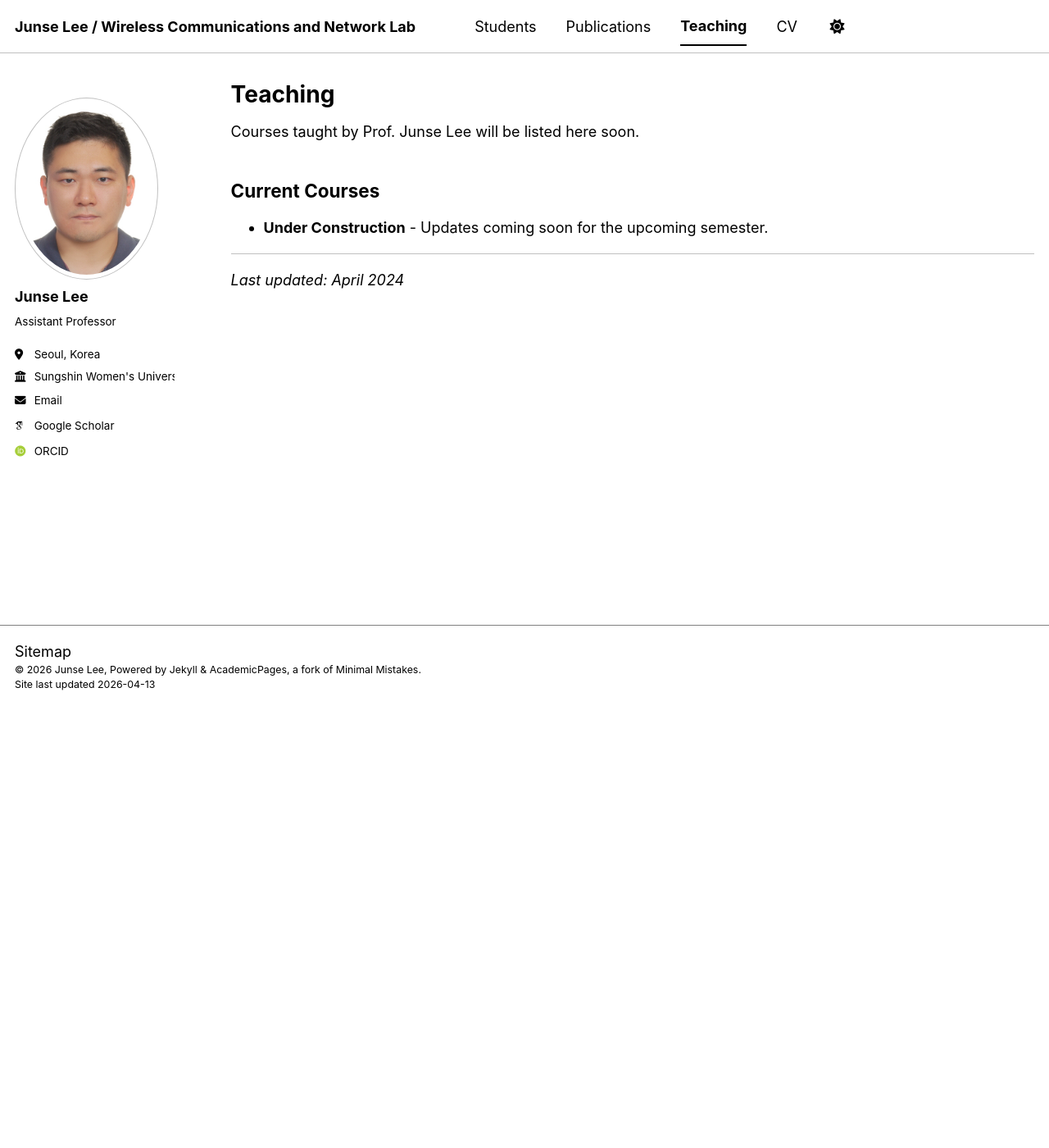
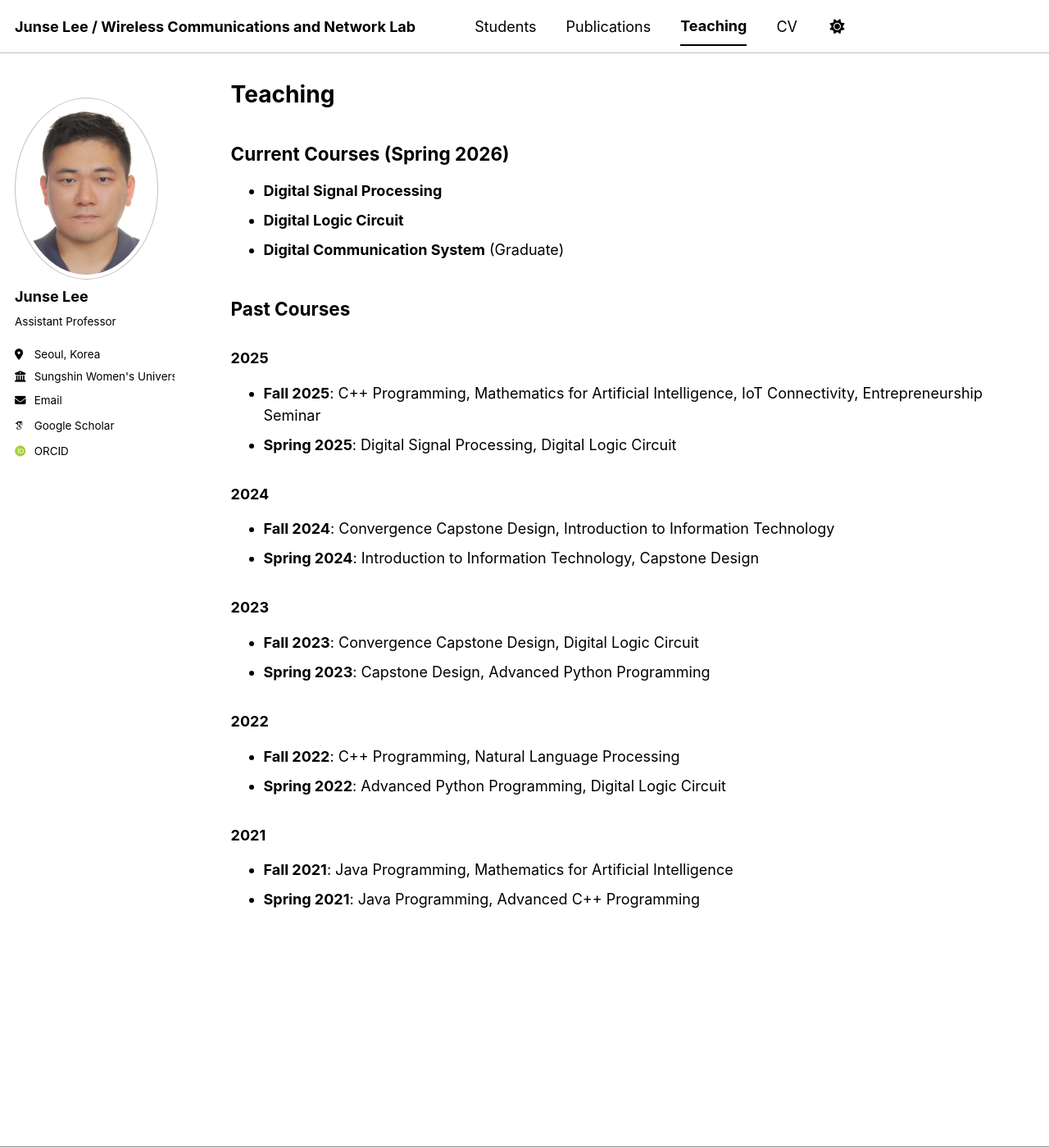
Before and after one commit to Sungshin-WCNL/sungshin-wcnl.github.io, a Jekyll site: the page built from _pages/teaching.md, in a window 1280 px wide and 1400 px high. Shown: the whole window at 82% size. Built offline with Jekyll 4.4.1, drawn with Linux system fonts in a browser that asks for light colours; some web fonts are replaced; a script bundle is joined from its source files by our own code; library files that are not in the unit come from our copies.

Commit message:
Update teaching.md

```diff
--- a/_pages/teaching.md
+++ b/_pages/teaching.md
@@ -7,12 +7,31 @@ author_profile: true
 
 {% include base_path %}
 
-Courses taught by Prof. Junse Lee will be listed here soon.
+## Current Courses (Spring 2026)
+* **Digital Signal Processing**
+* **Digital Logic Circuit**
+* **Digital Communication System** (Graduate)
 
-## Current Courses
-* **Under Construction** - Updates coming soon for the upcoming semester.
+## Past Courses
 
----
-*Last updated: April 2024*
+### 2025
+* **Fall 2025**: C++ Programming, Mathematics for Artificial Intelligence, IoT Connectivity, Entrepreneurship Seminar
+* **Spring 2025**: Digital Signal Processing, Digital Logic Circuit
 
-<br><br><br><br><br><br><br><br><br><br>
+### 2024
+* **Fall 2024**: Convergence Capstone Design, Introduction to Information Technology
+* **Spring 2024**: Introduction to Information Technology, Capstone Design
+
+### 2023
+* **Fall 2023**: Convergence Capstone Design, Digital Logic Circuit
+* **Spring 2023**: Capstone Design, Advanced Python Programming
+
+### 2022
+* **Fall 2022**: C++ Programming, Natural Language Processing
+* **Spring 2022**: Advanced Python Programming, Digital Logic Circuit
+
+### 2021
+* **Fall 2021**: Java Programming, Mathematics for Artificial Intelligence
+* **Spring 2021**: Java Programming, Advanced C++ Programming
+
+<div style="height: 10rem;"></div>
```
